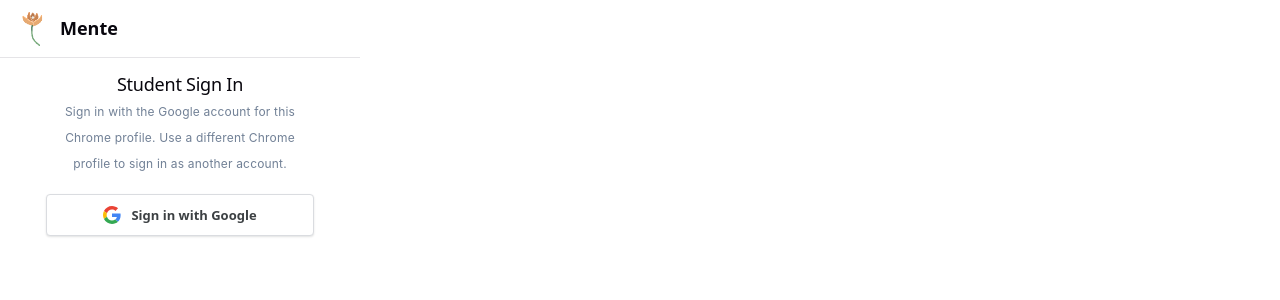
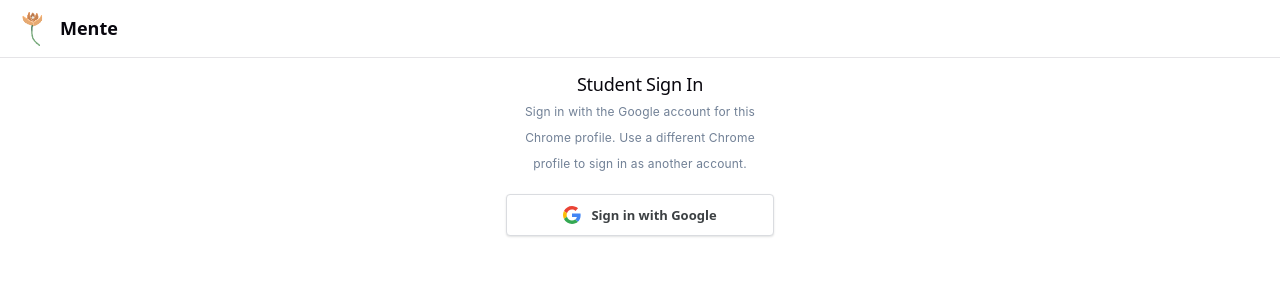
Before and after one commit to uniqueident/Fire-with-Fire, a React (Vite) app in the folder my-chrome-extension/: page / in a window 1280 px wide. Shown: the top 300 px of the page. Built offline with nearby package versions, Linux system fonts and the light colour scheme.

Commit message:
crackula gaming

```diff
--- a/my-chrome-extension/src/App.css
+++ b/my-chrome-extension/src/App.css
@@ -1,11 +1,13 @@
 .app-shell {
-  width: 360px;
+  width: 100%;
+  min-width: 0;
   height: 100%;
   min-height: 100%;
   display: flex;
   flex-direction: column;
   overflow: hidden;
   background: var(--bg);
+  box-sizing: border-box;
 }
 
 .app-header {
--- a/my-chrome-extension/src/index.css
+++ b/my-chrome-extension/src/index.css
@@ -51,7 +51,8 @@
 }
 
 #root {
-  width: 360px;
+  width: 100%;
+  min-width: 0;
   max-width: 100vw;
   height: 100vh;
   height: 100dvh;
```
Also changed, not shown: my-chrome-extension/manifest.json.
